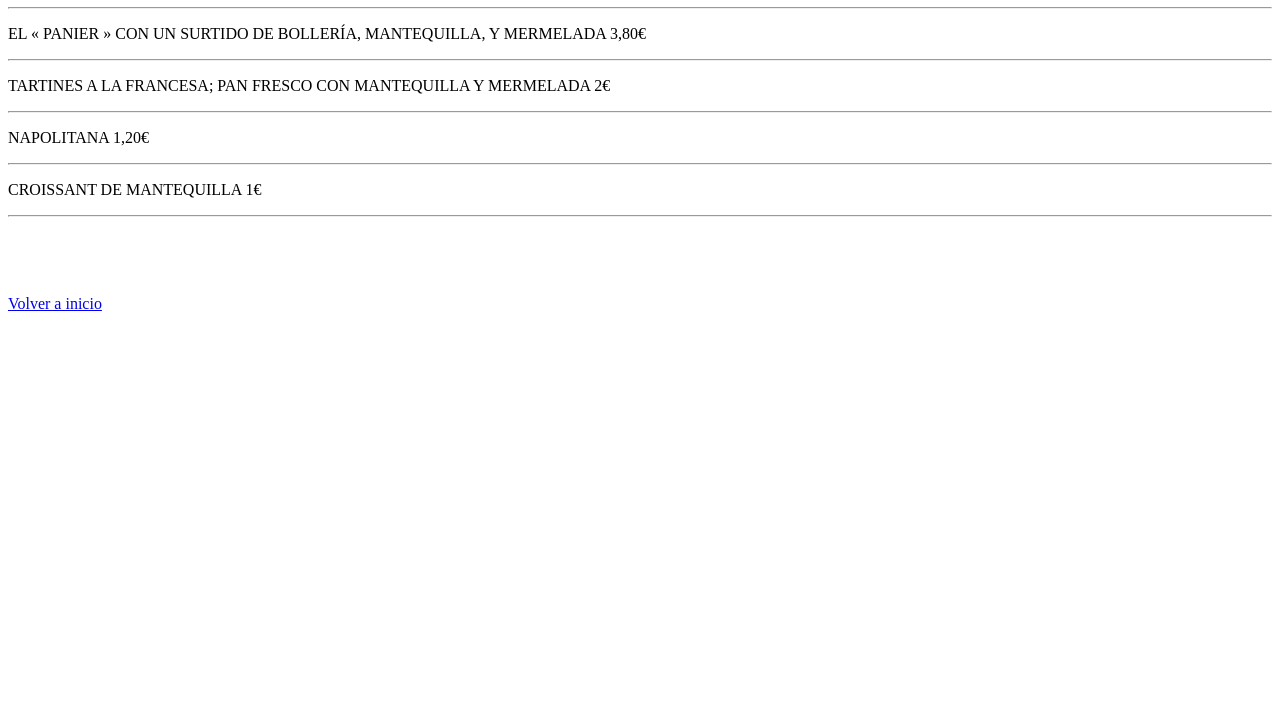
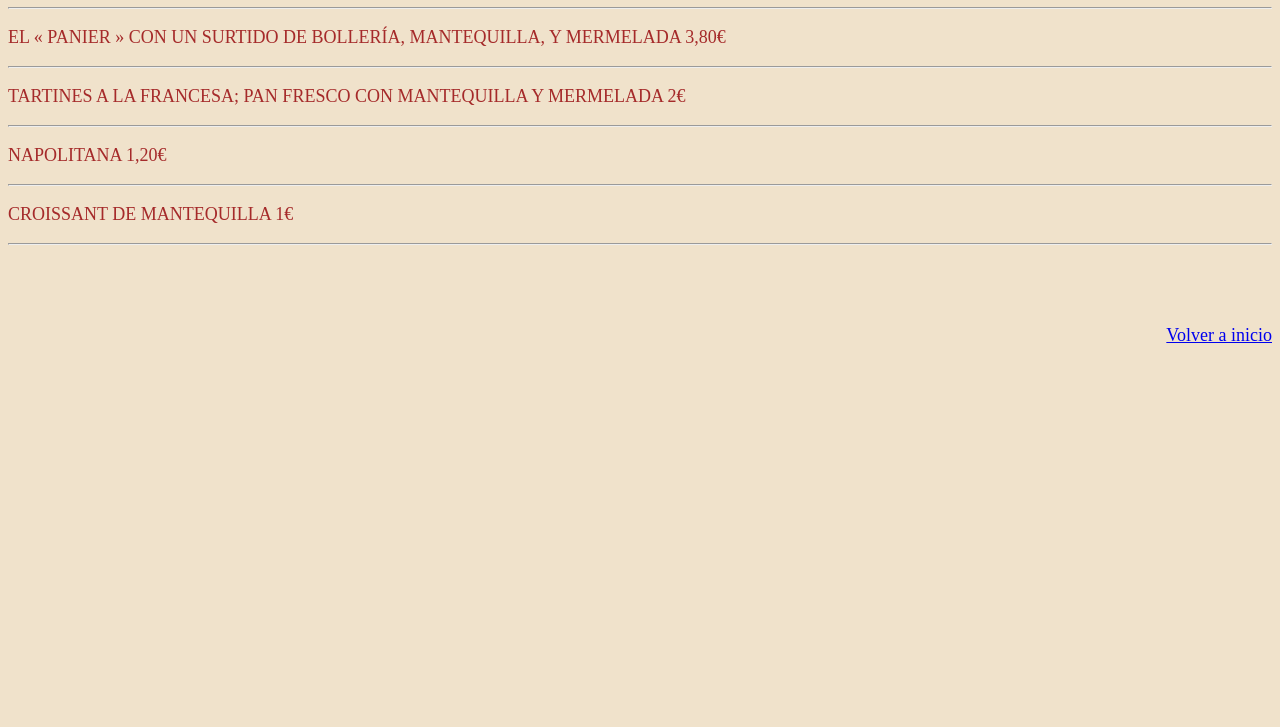
Before and after one commit to HeJu92/Practica72, a plain HTML site: page carta.html in a window 1280 px wide. Shown: the part 73-800 px from the top of the page. Drawn offline with Linux system fonts and the light colour scheme; the site is published under a folder, as on GitHub Pages, so addresses that start at the root find nothing.

Commit message:
Update carta.html

```diff
--- a/carta.html
+++ b/carta.html
@@ -6,7 +6,7 @@
     <meta name="viewport" content="width=device-width, initial-scale=1.0">
     <meta http-equiv="X-UA-Compatible" content="ie=edge">
     <title>Práctica 7</title>
-    <link href="/css/estilo.css" rel="stylesheet" type="text/css">
+    <link href="css/estilo.css" rel="stylesheet" type="text/css">
 </head>
 <body>
     <h1>La Carta</h1>
@@ -20,6 +20,6 @@
     <p>CROISSANT DE MANTEQUILLA 1€</p>
     <hr>
     <br><br><br>
-    <p class="volver"><a href="/index.html">Volver a inicio</a></p>
+    <p class="volver"><a href="index.html">Volver a inicio</a></p>
 </body>
 </html>
```
